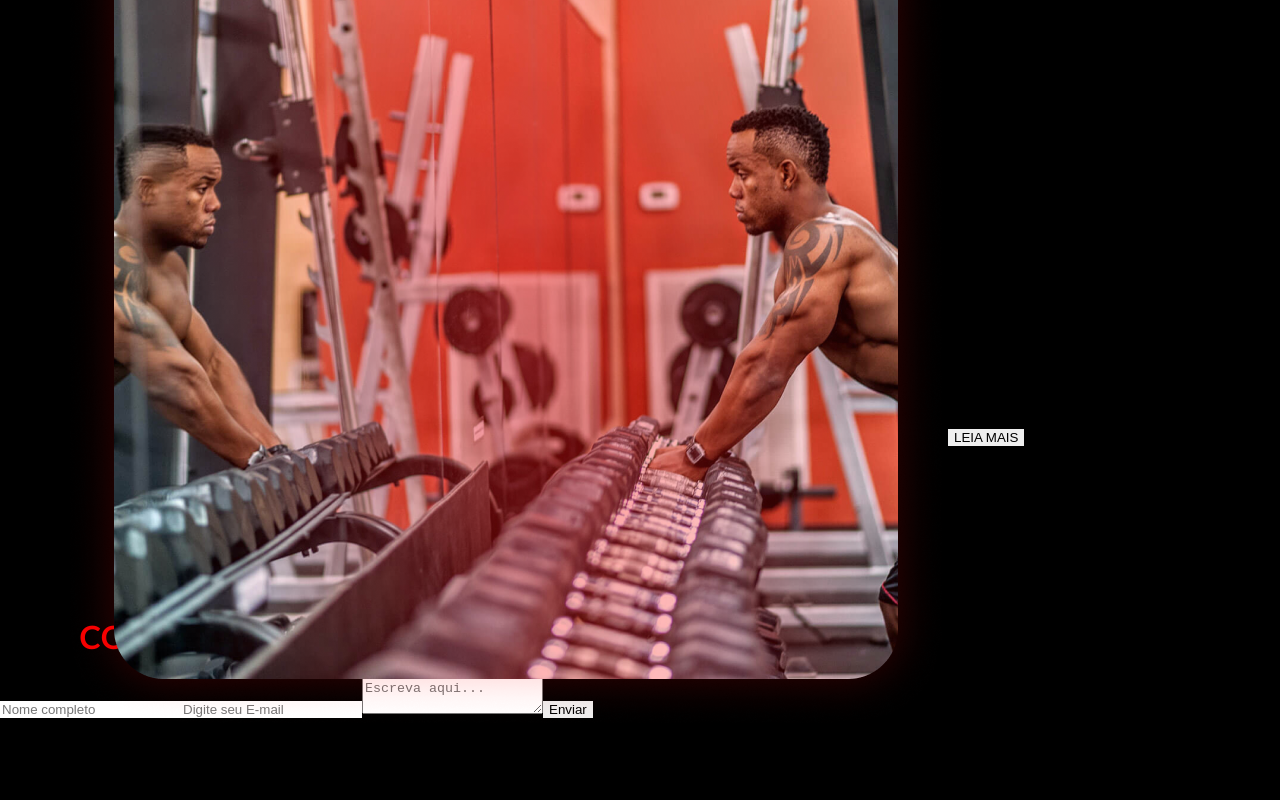
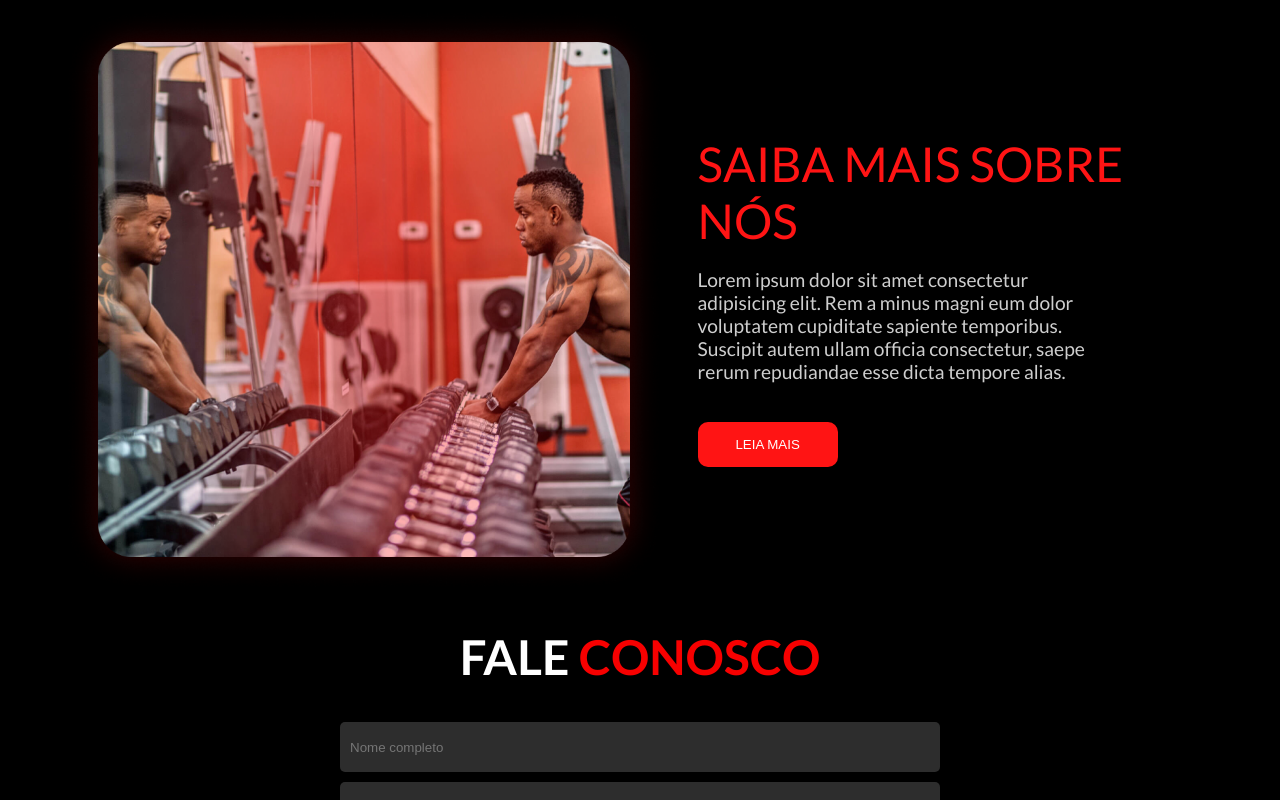
Before and after one commit to JoaoKeuwe/Gym-website, a React (Create React App) app: page / in a window 1280 px wide. Shown: the part 2320-3120 px from the top of the page. Before the commit the page ends 3052 px from the top, so only its background shows below. Built offline with nearby package versions, Linux system fonts and the light colour scheme.

Commit message:
style: :art: adicionando estilo a parte de contatos, no forms

```diff
--- a/src/index.css
+++ b/src/index.css
@@ -363,3 +363,86 @@
   padding: 50px 5% 0px 5%;
   position: relative;
 }
+
+
+.about-text {
+  width: 45%;
+  color: #fff;
+  list-style: circle;
+}
+
+.about-text h1 {
+  font-size: 3rem;
+  color: #FF1414;
+  font-weight: 500;
+  margin: 0px;
+  padding: 0px;
+}
+
+.about-text p {
+  width: 80%;
+  font-size: 1.2rem;
+  color: #cecece;
+
+}
+
+.about-text button {
+  margin-top: 20px;
+  width: 140px;
+  height: 45px;
+  border-radius: 10px;
+  border: none;
+  outline: none;
+  color: #ffffff;
+  background-color: #FF1414;
+}
+
+.about-text button:hover {
+  box-shadow: 5px 10px 30px rgba(255, 2, 2, 0.336);
+  background-color: rgb(0, 0, 0);
+  transition: all ease 0.3s;
+  color: #ffffff;
+}
+
+.about-image {
+  width: 50%;
+}
+
+.about-image img {
+  width: 600px;
+}
+
+#contact {
+  width: 100%;
+  display: flex;
+  justify-content: center;
+  align-items: center;
+  flex-direction: column;
+}
+
+#contact h1 {
+  color: #fff;
+  font-size: 3rem;
+}
+
+#contact form {
+  width: 600px;
+  display: flex;
+  flex-direction: column;
+  justify-content: center;
+  align-items: center;
+  margin-bottom: 40px;
+}
+
+#contact form input,
+#contact form textarea {
+  width: 100%;
+  height: 50px;
+  margin: 5px 0px;
+  padding: 10px;
+  border: none;
+  outline: none;
+  background-color: #ffffff2d;
+  color: #ffffff;
+  border-radius: 5px;
+}
```
